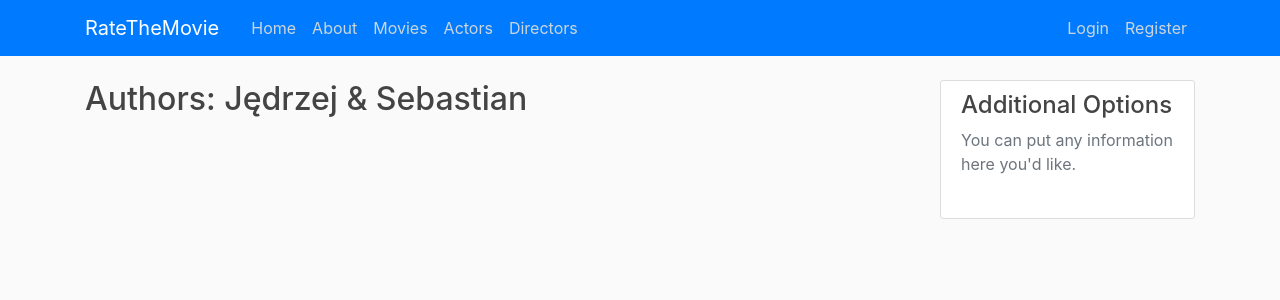
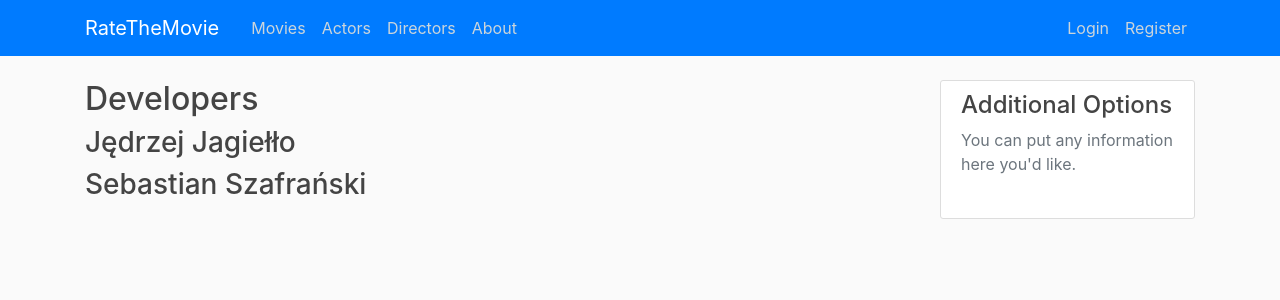
Before and after one commit to LuckyMyLove/RateTheMovie, a Django app: page /about/ in a window 1280 px wide. Shown: the top 300 px of the page. Run offline with Django 3.2, Linux system fonts and the light colour scheme.

Commit message:
view changes

```diff
--- a/dashboard/urls.py
+++ b/dashboard/urls.py
@@ -11,5 +11,4 @@ urlpatterns = [
     path('actors/<int:pk>/', actorsDetails.as_view(), name='actorsDetails'),
     path('directors/', views.directors, name='directors'),
     path('directors/<int:pk>/', directorsDetails.as_view(), name='directorsDetails'),
-    path('home/', views.home, name='home'),
 ]
--- a/dashboard/views.py
+++ b/dashboard/views.py
@@ -21,13 +21,6 @@ posts = [
         'date_posted': 'August 28, 2010'
     }
 ]
-
-
-def home(request):
-    context = {
-        'posts': posts
-    }
-    return render(request, 'dashboard/home.html', context)
 
 
 def about(request):
--- a/templates/dashboard/about.html
+++ b/templates/dashboard/about.html
@@ -1,4 +1,6 @@
 {% extends "dashboard/base.html" %}
 {% block content %}
-    <h2> Authors: Jędrzej & Sebastian </h2>
+    <h2>Developers</h2>
+    <h3>Jędrzej Jagiełło</h3>
+    <h3>Sebastian Szafrański</h3>
 {% endblock content %}
--- a/templates/dashboard/base.html
+++ b/templates/dashboard/base.html
@@ -23,17 +23,16 @@
   <header class="site-header">
     <nav class="navbar navbar-expand-md navbar-dark bg-primary fixed-top">
       <div class="container">
-        <a class="navbar-brand mr-4" href="{% url 'home' %}">RateTheMovie</a>
+        <a class="navbar-brand mr-4" href="{% url 'movies' %}">RateTheMovie</a>
         <button class="navbar-toggler" type="button" data-toggle="collapse" data-target="#navbarToggle" aria-controls="navbarToggle" aria-expanded="false" aria-label="Toggle navigation">
           <span class="navbar-toggler-icon"></span>
         </button>
         <div class="collapse navbar-collapse" id="navbarToggle">
           <div class="navbar-nav mr-auto">
-            <a class="nav-item nav-link" href="{% url 'home' %}">Home</a>
-            <a class="nav-item nav-link" href="{% url 'about' %}">About</a>
             <a class="nav-item nav-link" href="{% url 'movies' %}">Movies</a>
             <a class="nav-item nav-link" href="{% url 'actors' %}">Actors</a>
             <a class="nav-item nav-link" href="{% url 'directors' %}">Directors</a>
+            <a class="nav-item nav-link" href="{% url 'about' %}">About</a>
           </div>
           <!-- Navbar Right Side -->
           <div class="navbar-nav">
```
Also changed, not shown: templates/dashboard/home.html (deleted, +0 -15 lines).
